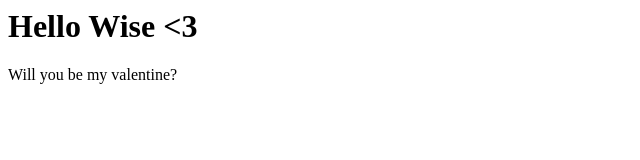
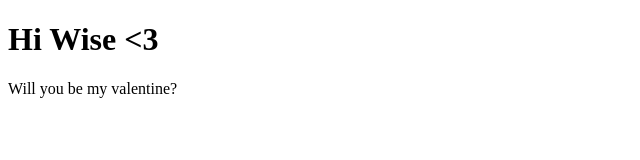
Before and after one commit to zoeriona/wise.github.io, a plain HTML site: page index.html in a window 1280 px wide. Shown: the whole page, without its empty margins (0-640 px from the left). Drawn offline with Linux system fonts and the light colour scheme.

Commit message:
Update index.html

```diff
--- a/index.html
+++ b/index.html
@@ -1,3 +1,7 @@
-<h1>Hello Wise <3</h1>
-
+<!DOCTYPE html>
+<html>
+<body>
+<h1>Hi Wise <3</h1>
 <p>Will you be my valentine?</p>
+</body>
+</html>
```
